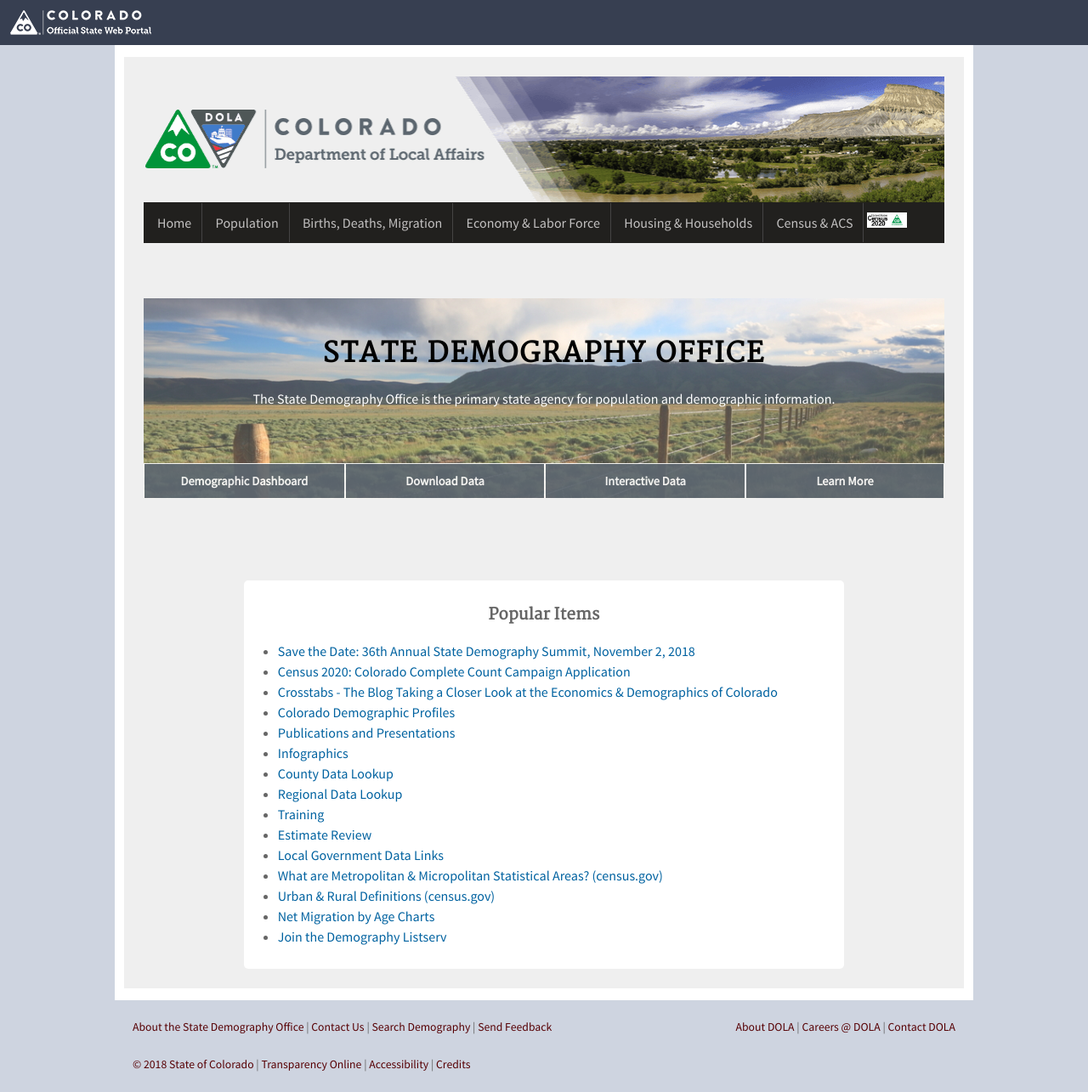
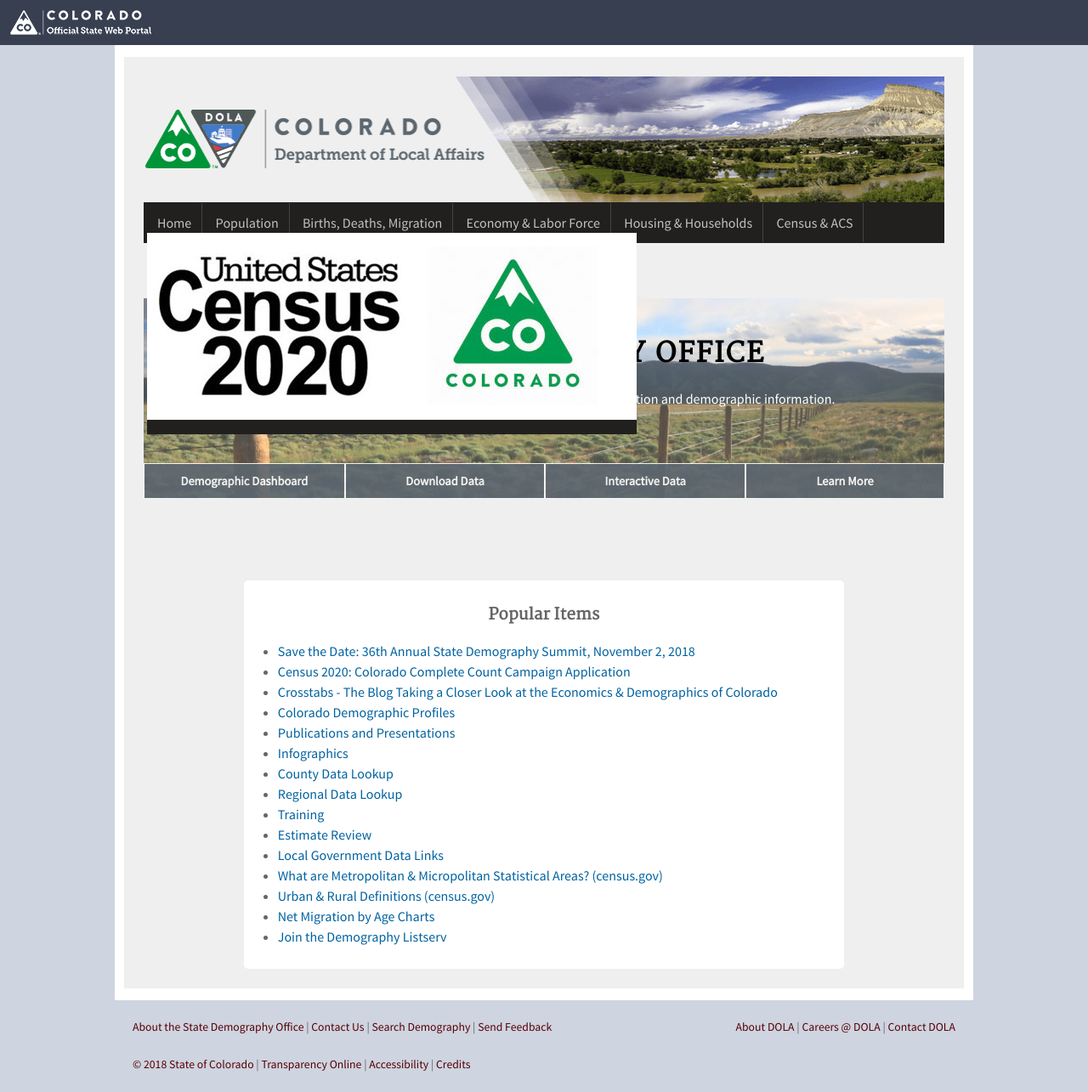
Before and after one commit to TBleess/Website_New, a Jekyll site: the page built from pages/0_Homepage_and_Footer_Links/index.md, in a window 1280 px wide. Shown: the whole page at 85% size. Built offline with Jekyll 4.4.1, drawn with Linux system fonts in a browser that asks for light colours.

Commit message:
No height

```diff
--- a/_includes/_header.html
+++ b/_includes/_header.html
@@ -28,7 +28,7 @@
                             <li class="padding-normal">
                                 <a href="/census-acs/">Census &amp; ACS</a></li>
                             <li class="padding-none">
-                              <a href="/census-acs/2020-census-information/#census-information-2020"><img src="/images/CO2020.jpg" height=18px></a>
+                              <a href="/census-acs/2020-census-information/#census-information-2020"><img src="/images/CO2020.jpg"></a>
                             </li>
                         </ul>
                     </nav>
```
